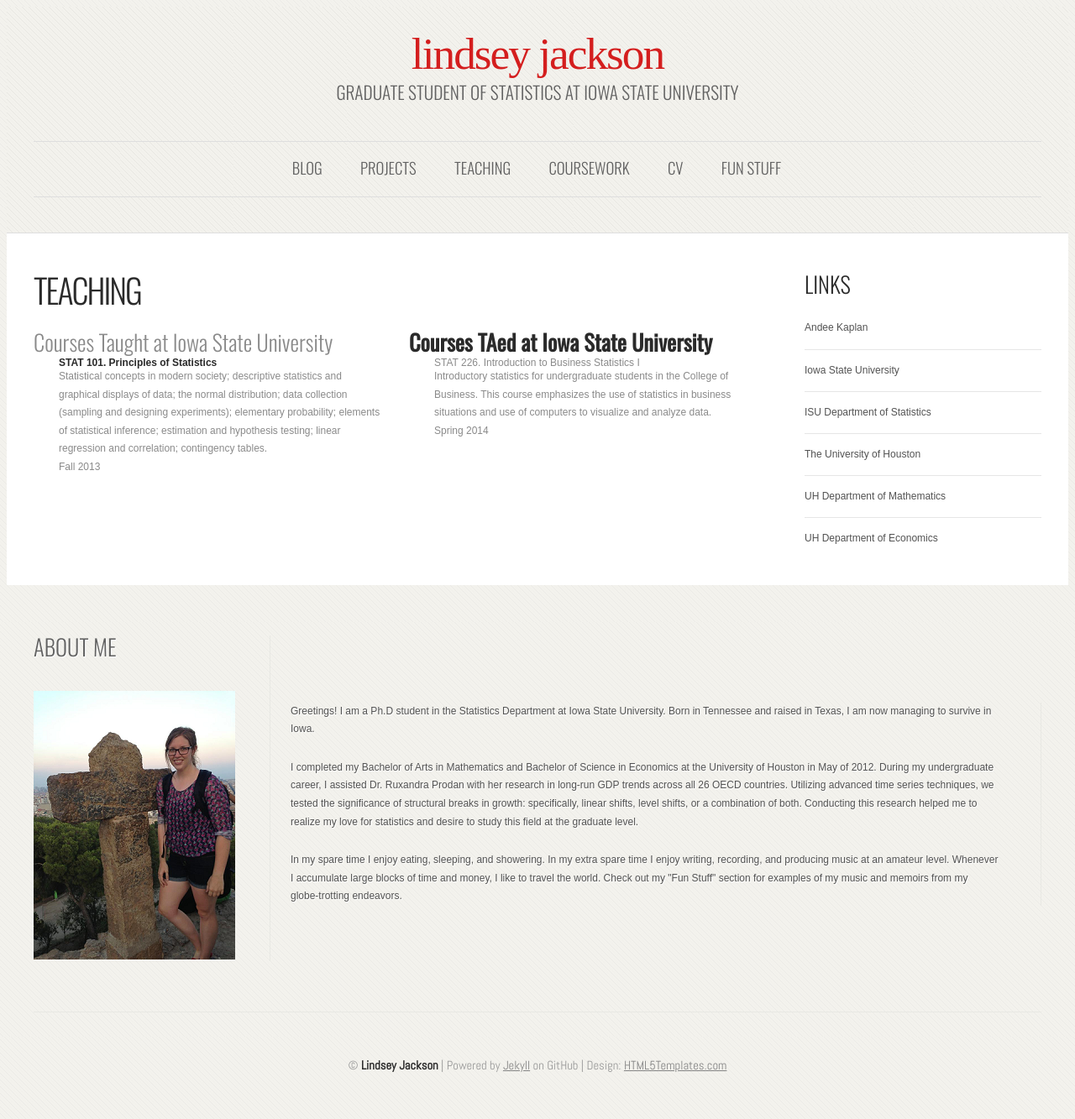
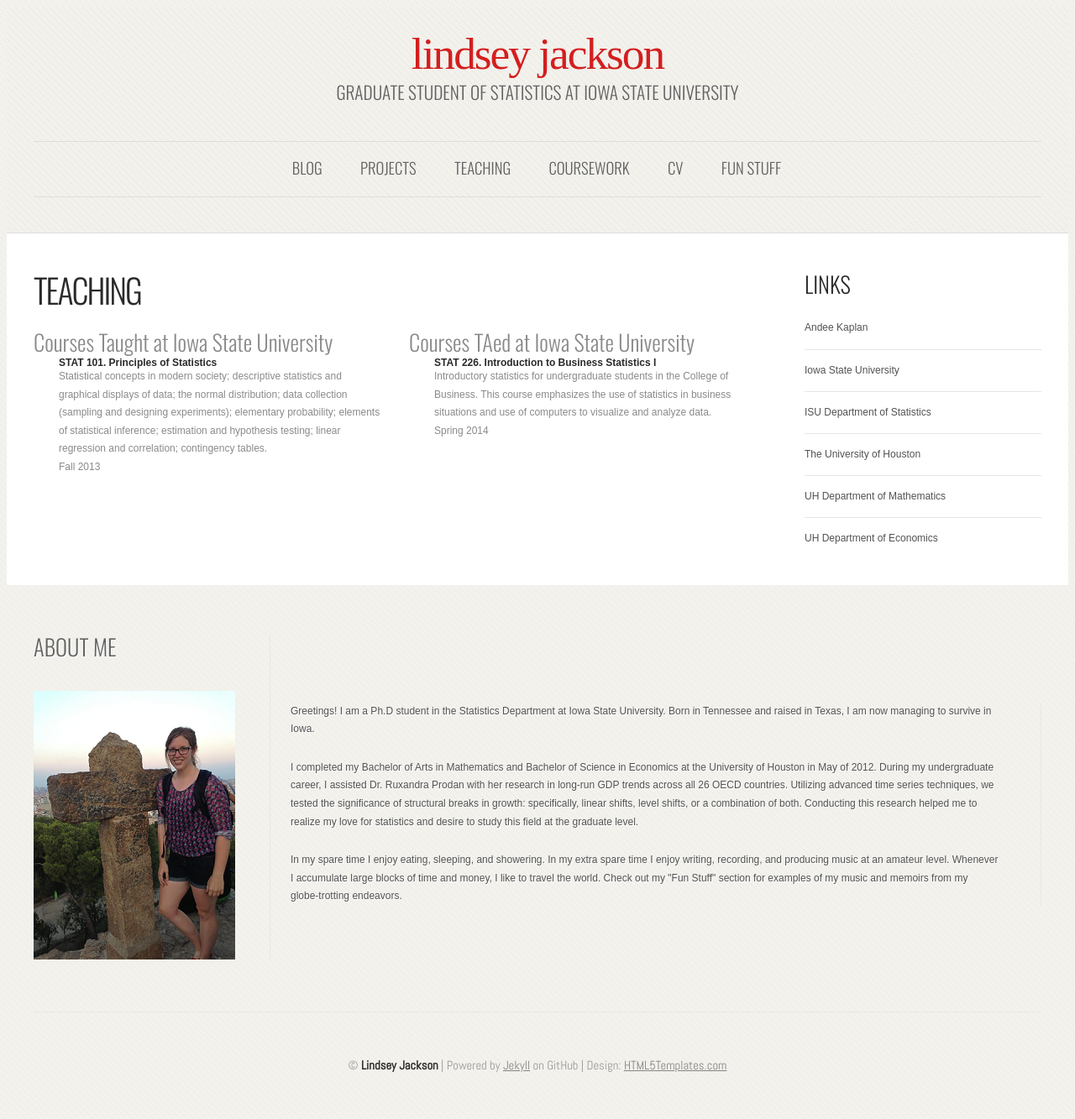
Before and after one commit to lmjackson/lmjackson.github.io, a Jekyll site: the page built from teaching.html, in a window 1280 px wide. Shown: the whole page at 84% size. Built offline with Jekyll 4.4.1, drawn with Linux system fonts in a browser that asks for light colours; some web fonts are replaced; Markdown is read by kramdown in place of the engine named in the settings.

Commit message:
DERP. bolded the wrong thing

```diff
--- a/teaching.html
+++ b/teaching.html
@@ -16,9 +16,9 @@ title: Teaching
         </div>
 </div>
 <div id="duo2">
-<h1><strong>Courses TAed at Iowa State University</strong></h1>
+<h1>Courses TAed at Iowa State University</h1>
         <div class="inner">
-                <h4>STAT 226. Introduction to Business Statistics I</h4>
+                <h4><strong>STAT 226. Introduction to Business Statistics I</strong></h4>
                 <p>
                    Introductory statistics for undergraduate students in the College of Business. This course emphasizes the use of statistics in business situations and use of computers to visualize and analyze data.
                 </p>
```
